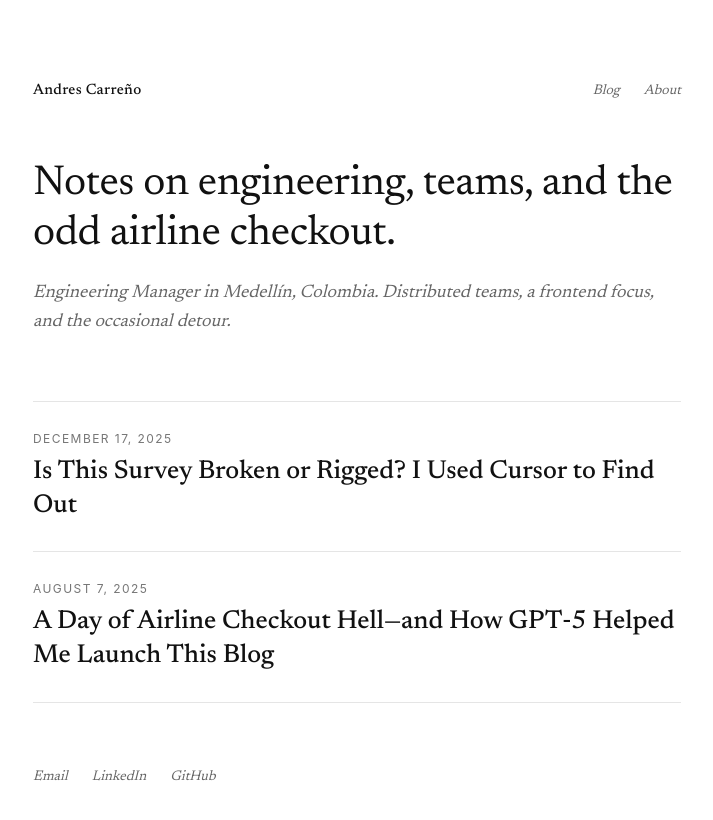
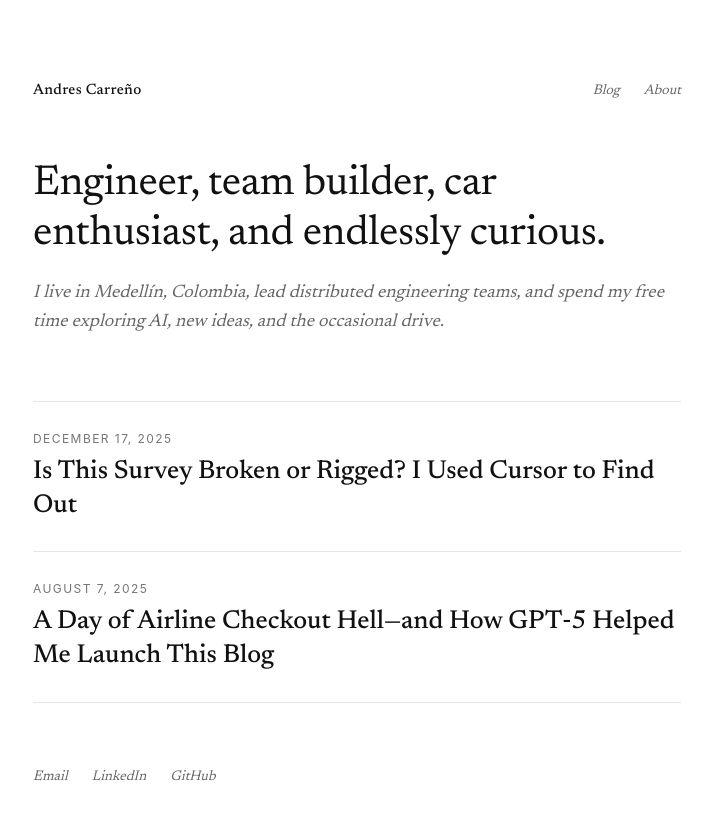
Before and after one commit to andrscrrn/personal-blog, a Next.js app: page / in a window 1280 px wide. Shown: the top 820 px of the page, without its empty margins (283-996 px from the left). Built offline with nearby package versions, Linux system fonts and the light colour scheme; no server answers.

Commit message:
feat: make home headline personal instead of work-focused

```diff
--- a/app/page.tsx
+++ b/app/page.tsx
@@ -7,11 +7,11 @@ export default async function Home() {
   return (
     <div className="flex flex-1 flex-col">
       <h1 className="mb-5 text-[32px] font-normal leading-[1.2] tracking-[-0.01em] sm:text-[42px]">
-        Notes on engineering, teams, and the odd airline checkout.
+        Engineer, team builder, car enthusiast, and endlessly curious.
       </h1>
       <p className="mb-16 text-[18px] italic leading-[1.6] text-secondary">
-        Engineering Manager in Medellín, Colombia. Distributed teams, a
-        frontend focus, and the occasional detour.
+        I live in Medellín, Colombia, lead distributed engineering teams, and
+        spend my free time exploring AI, new ideas, and the occasional drive.
       </p>
       <PostList posts={posts} />
       <SiteFooter />
```
